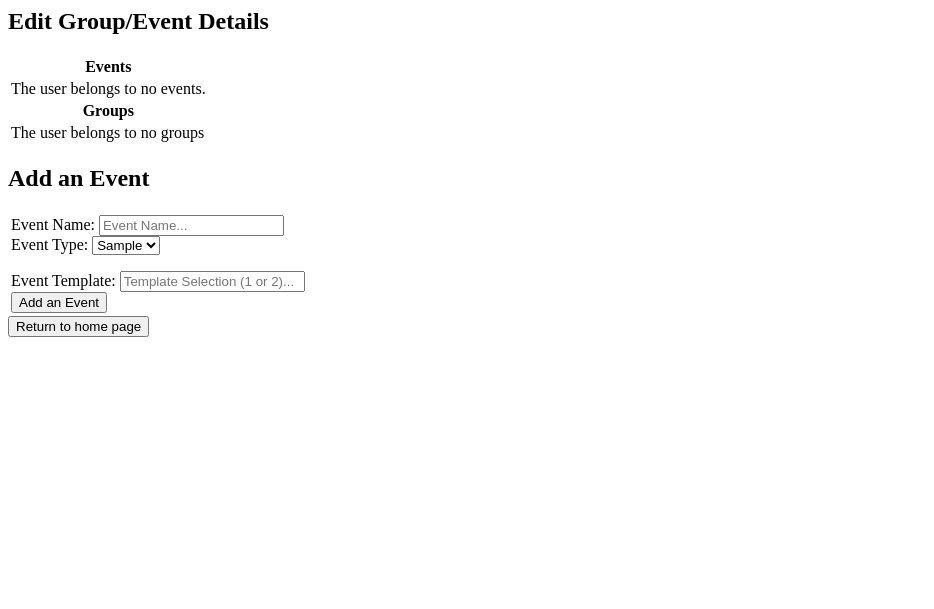
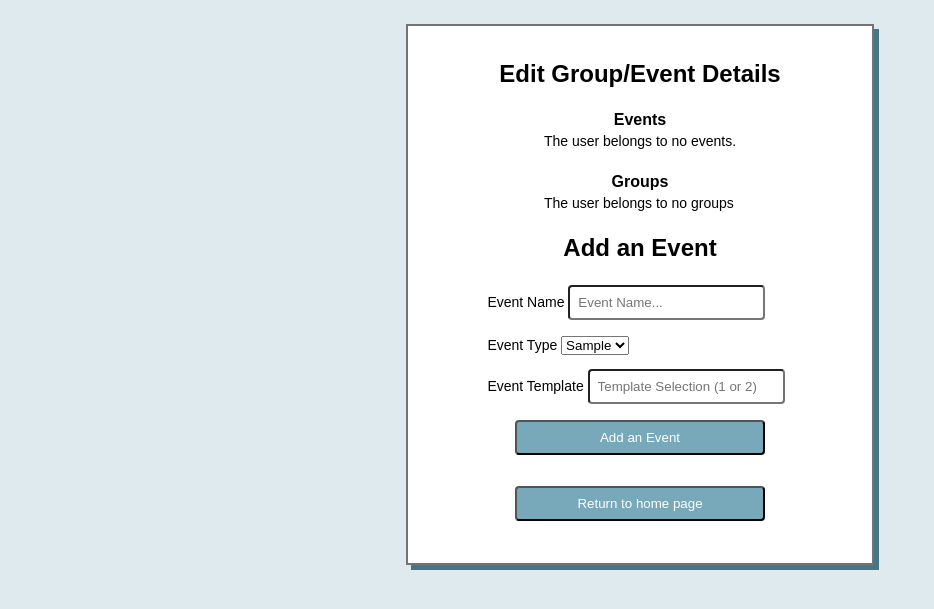
Before and after one commit to alt440/DatabasesPHPMysqli, a PHP site: page /BasicSetup/html/editUserMemberships.php in a window 1280 px wide. Shown: the top 609 px of the page, without its empty margins (0-934 px from the left). Run offline with PHP 8.4, Linux system fonts and the light colour scheme; the visitor is signed in with stand-in values (Sample User, id 1); tables that the repository leaves empty or names only in its code hold one stand-in row (values such as "Sample post").

Commit message:
styled editusermemberships

```diff
--- a/FinalProject/BasicSetup/html/css/editInfo.css
+++ b/FinalProject/BasicSetup/html/css/editInfo.css
@@ -3,8 +3,7 @@
 */
 
 body {
-    max-width: 800px;
-    margin: auto;
+
 	background-color: #deeaee;
 }
 
@@ -16,6 +15,10 @@
 
 td {
     font-size: 14px;
+    font-family: Arial;
+}
+
+th {
     font-family: Arial;
 }
 
@@ -37,6 +40,18 @@
     width: 200px;
 }
 
+.centeredButton{
+    width: 250px;
+    background-color:  #78a9ba;
+    color: white;
+    padding: 8px;
+    border-radius: 4px;
+    display: block;
+    margin-top: 16px;
+    margin-left: auto;
+    margin-right: auto;
+}
+
 .returnButton {
     width: 250px;
     background-color:  #78a9ba;
@@ -47,6 +62,7 @@
     display: block;
     margin-left: auto;
     margin-right: auto;
+    margin-bottom: 14px;
 }
 
 .newText {
@@ -56,8 +72,24 @@
 }
 
 .bigBox {
-    margin-top: 14px;
-    margin-bottom: 14px;
+    max-width: 800px;
+    margin: auto;
+    margin-top: 24px;
+    margin-bottom: 24px;
+    border: solid 2px #737373;
+    background-color: white;
+    padding-top: 14px;
+    padding-bottom: 28px;
+    padding-left: 32px;
+    padding-right: 32px;
+    box-shadow: 5px 5px #457687;
+}
+
+.smallBox {
+    max-width: 400px;
+    margin: auto;
+    margin-top: 24px;
+    margin-bottom: 24px;
     border: solid 2px #737373;
     background-color: white;
     padding-top: 14px;
@@ -72,3 +104,8 @@
     color: #404040;
     padding-top: 16px;
 }
+
+.centeredTable {
+    margin-left: auto;
+    margin-right: auto;
+}
--- a/FinalProject/BasicSetup/html/editInfo.css
+++ /dev/null
@@ -1,3 +0,0 @@
-body {
-    max-width: 1000px;
-}
--- a/FinalProject/BasicSetup/html/editUserMemberships.php
+++ b/FinalProject/BasicSetup/html/editUserMemberships.php
@@ -1,3 +1,7 @@
+<!--
+  authors: Alexandre Therrien, Daniel Vigny-Pau
+-->
+
 <?php
   session_start();
   require "../database_layer_get.php";
@@ -22,12 +26,13 @@
 <head>
   <meta charset="utf-8">
   <title>Edit Group/Event Details</title>
+  <link rel="stylesheet" type="text/css" href="css/editInfo.css"/>
   <script src="../js/jquery-3.4.1.min.js"></script>
 </head>
 <body>
-
+  <div class="smallBox">
   <h2>Edit Group/Event Details</h2>
-  <table id="userMemberships">
+  <table class="centeredTable" id="userMemberships">
     <tr>
       <th>Events</th>
     </tr>
@@ -55,6 +60,9 @@
         }
       }
     }?>
+    <tr>
+      <td><br/></td>
+    </tr>
     <tr>
       <th>Groups</th>
     </tr>
@@ -85,11 +93,12 @@
     </table>
 
     <h2>Add an Event</h2>
-    <table id="addEventTable">
+    <table class="centeredTable" id="addEventTable">
       <tr>
-        <td>Event Name: <input type="text" id="addEventTxt" placeholder="Event Name...">
-          <form>
-            Event Type:
+        <td>Event Name <input type="text" class="newText" id="addEventTxt" placeholder="Event Name...">
+    <br/> <br/>
+        <form>
+            Event Type
             <select id="eventTypesSelection">
               <?php
                 $eventTypes = getEventTypes($mysqli);
@@ -102,12 +111,12 @@
                 ?>
             </select>
           </form>
-          Event Template: <input type="text" id="addEventTemplate" placeholder="Template Selection (1 or 2)...">
-          <br><input type="button" value="Add an Event" id="addEvent" onclick="addEvent('<?php echo $username;?>')"></td>
+          Event Template <input type="text" class="newText" id="addEventTemplate" placeholder="Template Selection (1 or 2)">
+          <br><input type="button" class="centeredButton" value="Add an Event" id="addEvent" onclick="addEvent('<?php echo $username;?>')"></td>
       </tr>
     </table>
 
-    <input type="button" value="Return to home page" id="returnToHomePage" onclick="returnToHomePage()">
+    <input type="button" value="Return to home page" class="returnButton" id="returnToHomePage" onclick="returnToHomePage()">
 
     <script>
     function returnToHomePage(){
@@ -183,5 +192,6 @@
       });
     }
     </script>
+    </div>
 </body>
 </html>
```
